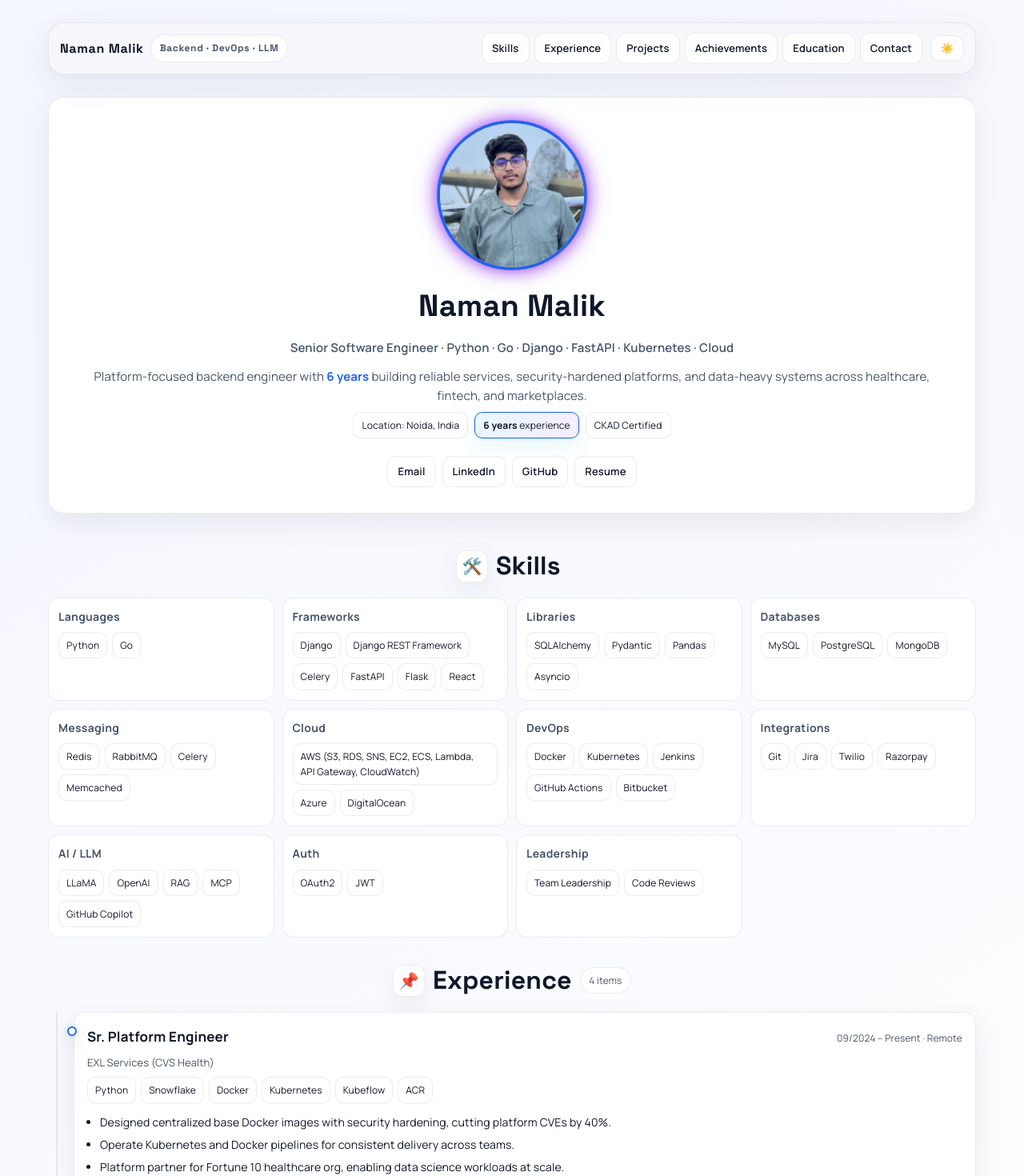
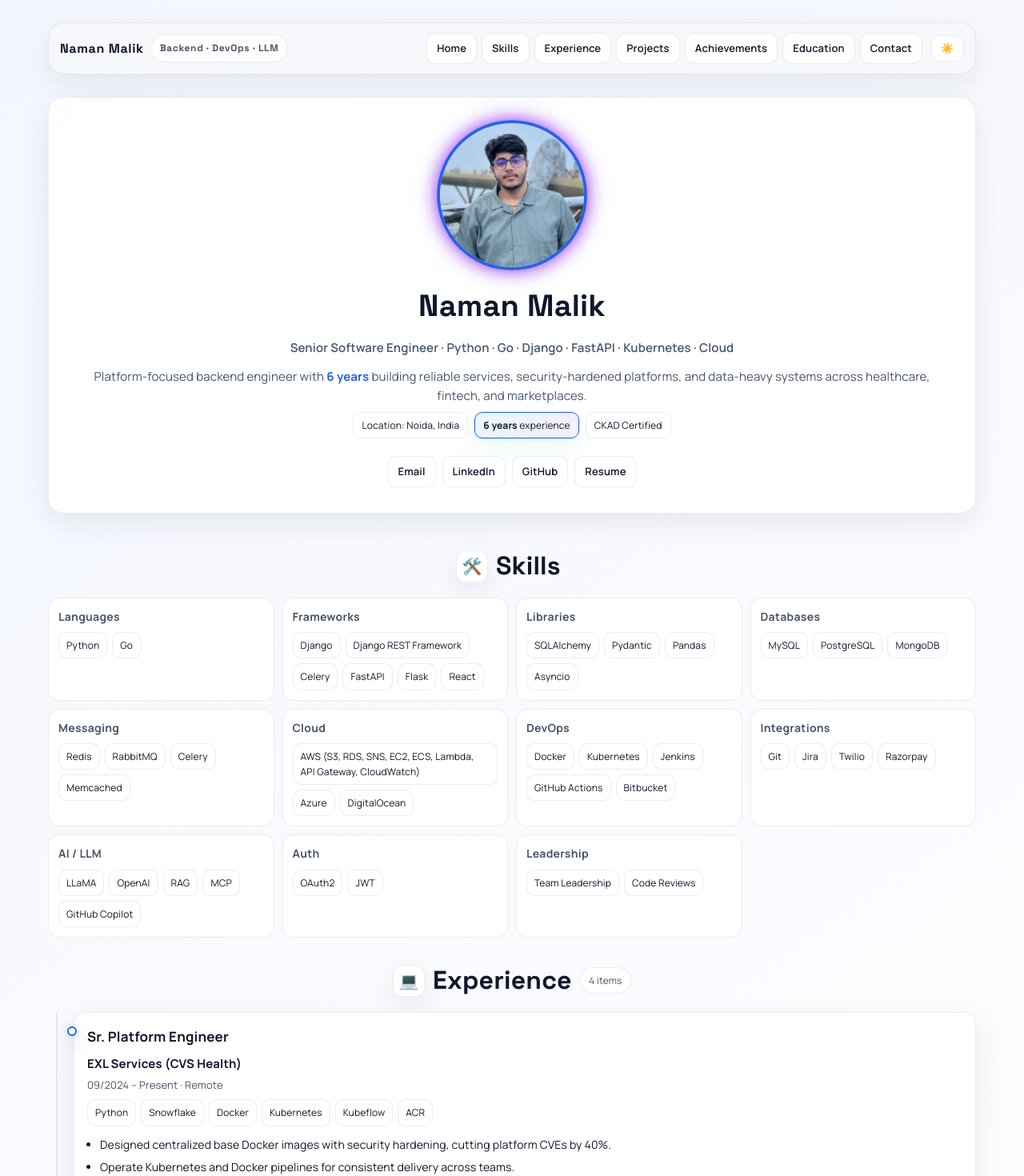
Before and after one commit to itsnamanmalik/naman-malik-portfolio, a React (Vite) app: page / in a window 1280 px wide. Shown: the top 1470 px of the page at 80% size. Built offline with nearby package versions, Linux system fonts and the light colour scheme.

Commit message:
Some minor UI improvements

```diff
--- a/src/App.tsx
+++ b/src/App.tsx
@@ -16,6 +16,7 @@ const THEME_KEY = 'nm-theme';
 export function App() {
   const [theme, setTheme] = useState<Theme>('dark');
   const [menuOpen, setMenuOpen] = useState(false);
+  const [showScrollTop, setShowScrollTop] = useState(false);
 
   const applyTheme = useCallback((value: Theme) => {
     setTheme(value);
@@ -31,11 +32,19 @@ export function App() {
     applyTheme(initial);
   }, [applyTheme]);
 
+  useEffect(() => {
+    const handleScroll = () => setShowScrollTop(window.scrollY > 240);
+    handleScroll();
+    window.addEventListener('scroll', handleScroll, { passive: true });
+    return () => window.removeEventListener('scroll', handleScroll);
+  }, []);
+
   const toggleTheme = () => applyTheme(theme === 'dark' ? 'light' : 'dark');
   const closeMenu = () => setMenuOpen(false);
+  const scrollToTop = () => window.scrollTo({ top: 0, behavior: 'smooth' });
 
   return (
-    <div className="page">
+    <div className="page" id="home">
       <NavBar
         name={portfolioData.name}
         subtitle="Backend · DevOps · LLM"
@@ -56,7 +65,7 @@ export function App() {
         </div>
       </Section>
 
-      <Section id="experience" title="Experience" icon="📌" count={portfolioData.experience.length}>
+      <Section id="experience" title="Experience" icon="💻" count={portfolioData.experience.length}>
         <div className="timeline">
           {portfolioData.experience.map((item, index) => (
             <ExperienceCard
@@ -98,6 +107,12 @@ export function App() {
 
       <ContactBlock contact={portfolioData.contact} social={portfolioData.social} location={portfolioData.location} />
 
+      {showScrollTop && (
+        <button className="scroll-top fade-up" onClick={scrollToTop} aria-label="Scroll to top">
+          ↑
+        </button>
+      )}
+
       <div className="footer fade-up">
          <span style={{ fontFamily: 'monospace', fontWeight: 700, marginRight: 4 }}>&lt;/&gt;</span> Developed by <strong>{portfolioData.name}</strong>
       </div>
--- a/src/components/ExperienceCard.tsx
+++ b/src/components/ExperienceCard.tsx
@@ -12,9 +12,11 @@ export function ExperienceCard({ item, isLast }: ExperienceCardProps) {
       <div className="card timeline-card">
         <div className="timeline-row">
           <h3>{item.role}</h3>
+        </div>
+        <div className="experience-meta">
+          <div className="experience-company">{item.company}</div>
           <span className="timeline-period">{item.period}</span>
         </div>
-        <div className="meta">{item.company}</div>
         <div className="chip-row">
           {item.stack.map((tech) => (
             <span className="chip" key={tech}>
--- a/src/components/NavBar.tsx
+++ b/src/components/NavBar.tsx
@@ -30,6 +30,9 @@ export function NavBar({
         ☰
       </button>
       <div className={`nav-links ${menuOpen ? 'open' : ''}`}>
+        <a href="#home" onClick={onCloseMenu}>
+          Home
+        </a>
         <a href="#skills" onClick={onCloseMenu}>
           Skills
         </a>
--- a/src/styles.css
+++ b/src/styles.css
@@ -169,6 +169,36 @@ body.light .nav {
 .theme-toggle:hover {
   border-color: var(--accent);
   color: var(--accent);
+}
+
+.scroll-top {
+  position: fixed;
+  right: 18px;
+  bottom: 22px;
+  width: 46px;
+  height: 46px;
+  border-radius: 14px;
+  border: 1px solid var(--stroke);
+  background: var(--panel);
+  color: var(--text);
+  display: inline-flex;
+  align-items: center;
+  justify-content: center;
+  font-size: 18px;
+  cursor: pointer;
+  box-shadow: var(--shadow);
+  transition: transform 0.2s ease, box-shadow 0.2s ease, opacity 0.2s ease;
+  z-index: 40;
+  opacity: 0.94;
+}
+
+.scroll-top:hover {
+  transform: translateY(-2px);
+  box-shadow: var(--glow);
+}
+
+.scroll-top:active {
+  transform: translateY(0);
 }
 
 .hero {
@@ -460,14 +490,26 @@ body.light .nav {
 
 .timeline-row {
   display: flex;
-  justify-content: space-between;
-  align-items: baseline;
+  justify-content: flex-start;
+  align-items: flex-start;
   gap: 8px;
+}
+
+.experience-meta {
+  display: flex;
+  flex-direction: column;
+  gap: 4px;
+}
+
+.experience-company {
+  font-size: 15px;
+  font-weight: 700;
+  color: var(--text);
 }
 
 .timeline-period {
   color: var(--muted);
-  font-size: 12px;
+  font-size: 13px;
 }
 
 .card {
@@ -664,7 +706,8 @@ ul.bullets {
   }
 
   .nav {
-    position: static;
+    position: sticky;
+    top: 12px;
     flex-direction: row;
     align-items: center;
     gap: 8px;
@@ -711,7 +754,8 @@ ul.bullets {
     order: 4;
   }
 
-  .nav {
-    position: relative;
+  .scroll-top {
+    right: 14px;
+    bottom: 18px;
   }
 }
```
